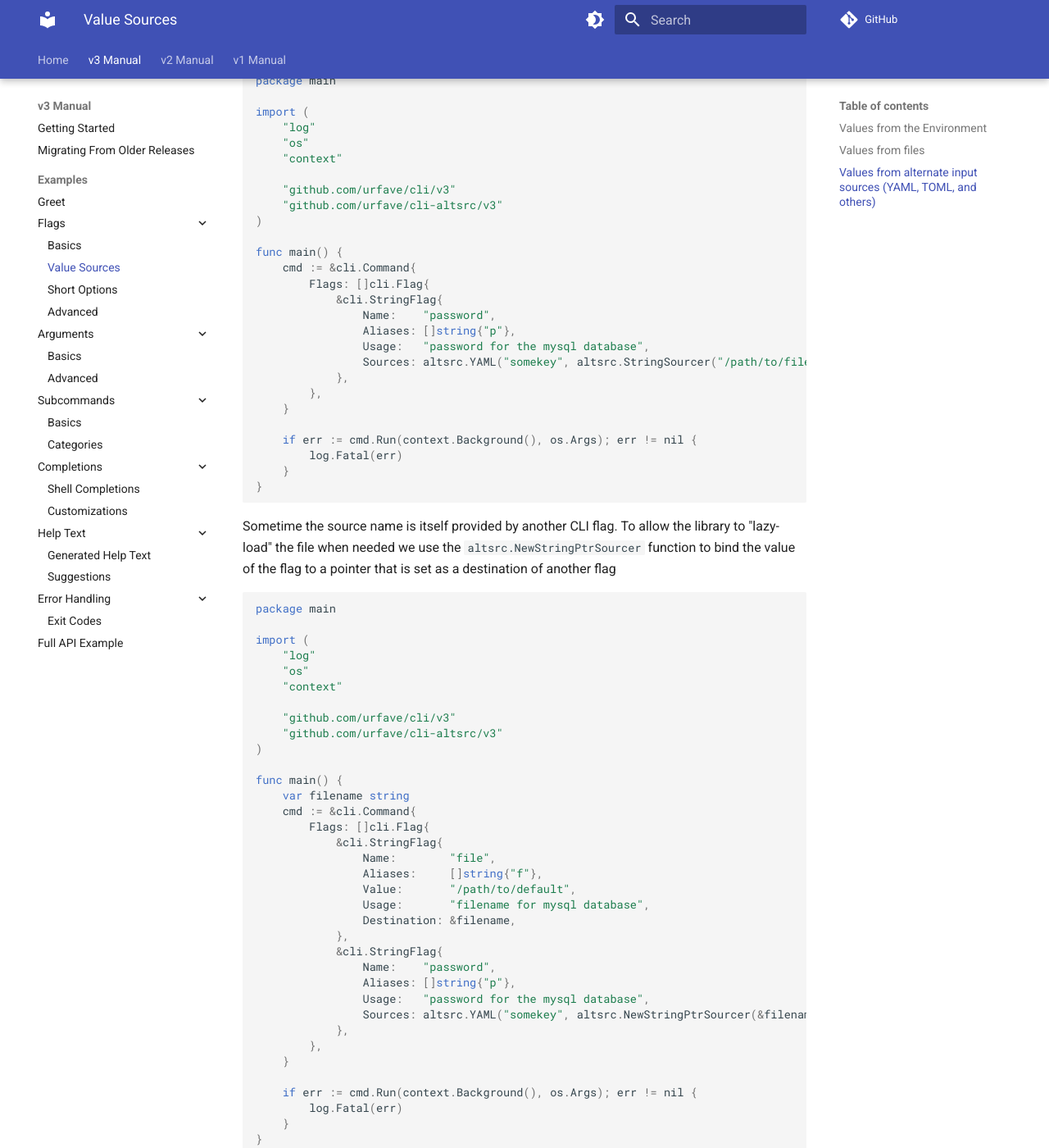
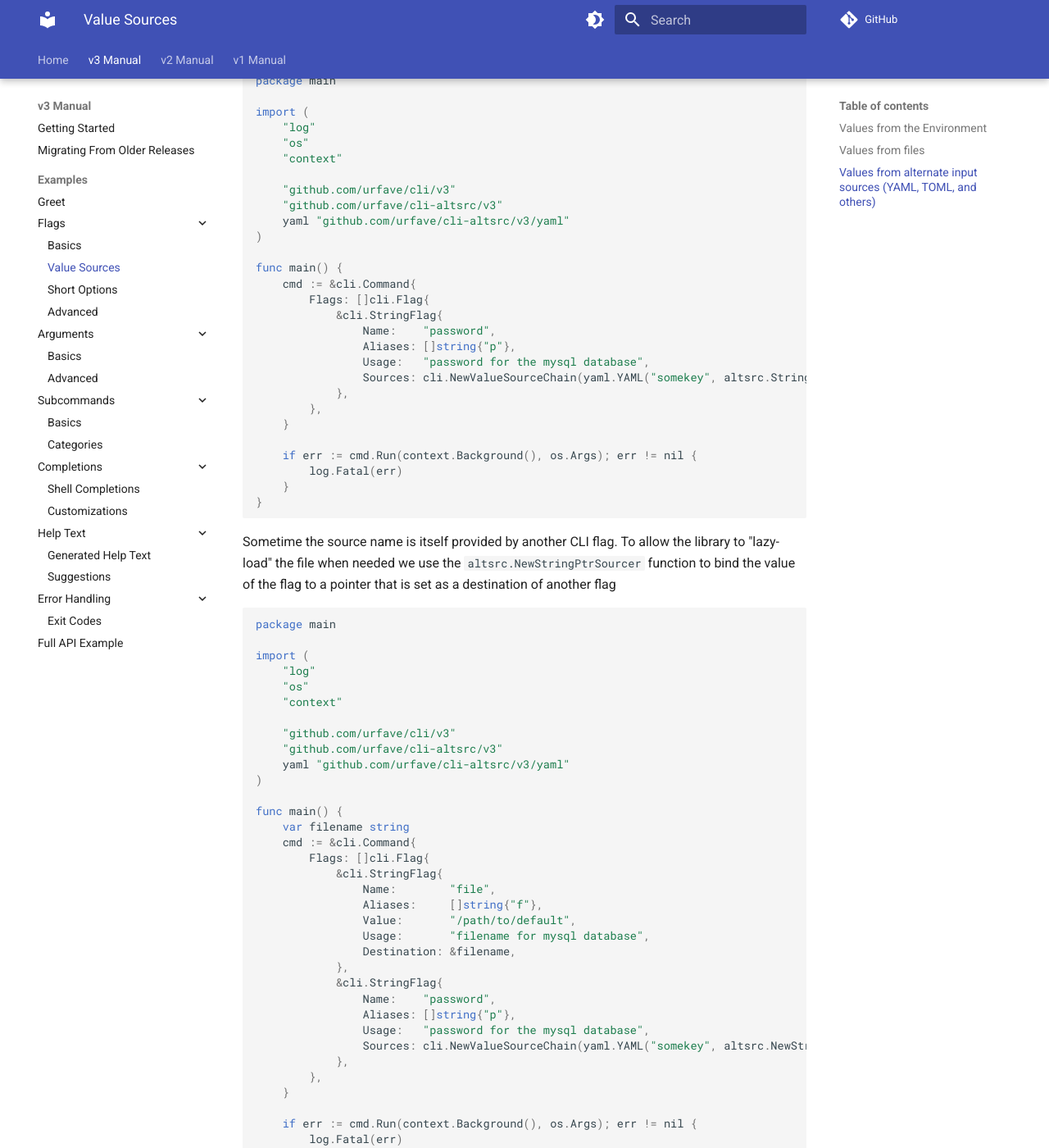
Before and after one commit to urfave/cli, an MkDocs documentation site: the page built from docs/v3/examples/flags/value-sources.md, in a window 1280 px wide and 1400 px high, scrolled down 2810 px. Shown: the whole window at 82% size. Built offline with MkDocs 1.6.1 and Material for MkDocs 9.7.7, drawn with Linux system fonts in a browser that asks for light colours; comment, search, counter and statistics services are not loaded.

Commit message:
Fix docs

```diff
--- a/docs/v3/examples/flags/value-sources.md
+++ b/docs/v3/examples/flags/value-sources.md
@@ -159,6 +159,7 @@ import (
 
 	"github.com/urfave/cli/v3"
 	"github.com/urfave/cli-altsrc/v3"
+	yaml "github.com/urfave/cli-altsrc/v3/yaml"
 )
 
 func main() {
@@ -168,7 +169,7 @@ func main() {
 				Name:    "password",
 				Aliases: []string{"p"},
 				Usage:   "password for the mysql database",
-				Sources: altsrc.YAML("somekey", altsrc.StringSourcer("/path/to/filename")),
+				Sources: cli.NewValueSourceChain(yaml.YAML("somekey", altsrc.StringSourcer("/path/to/filename"))),
 			},
 		},
 	}
@@ -193,6 +194,7 @@ import (
 
 	"github.com/urfave/cli/v3"
 	"github.com/urfave/cli-altsrc/v3"
+	yaml "github.com/urfave/cli-altsrc/v3/yaml"
 )
 
 func main() {
@@ -210,7 +212,7 @@ func main() {
 				Name:    "password",
 				Aliases: []string{"p"},
 				Usage:   "password for the mysql database",
-				Sources: altsrc.YAML("somekey", altsrc.NewStringPtrSourcer(&filename)),
+				Sources: cli.NewValueSourceChain(yaml.YAML("somekey", altsrc.NewStringPtrSourcer(&filename))),
 			},
 		},
 	}
```
Also changed, not shown: 2 other files.
